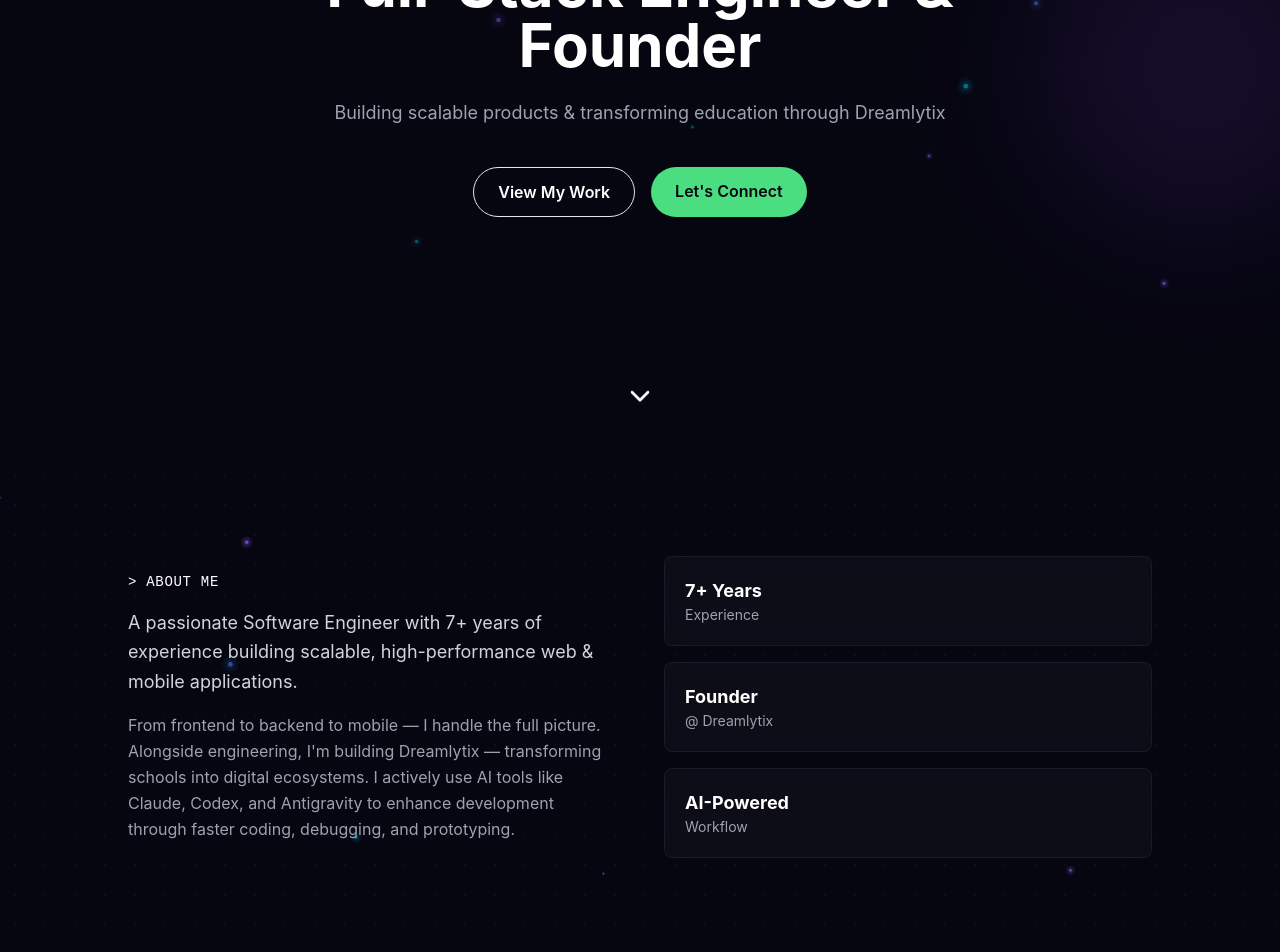
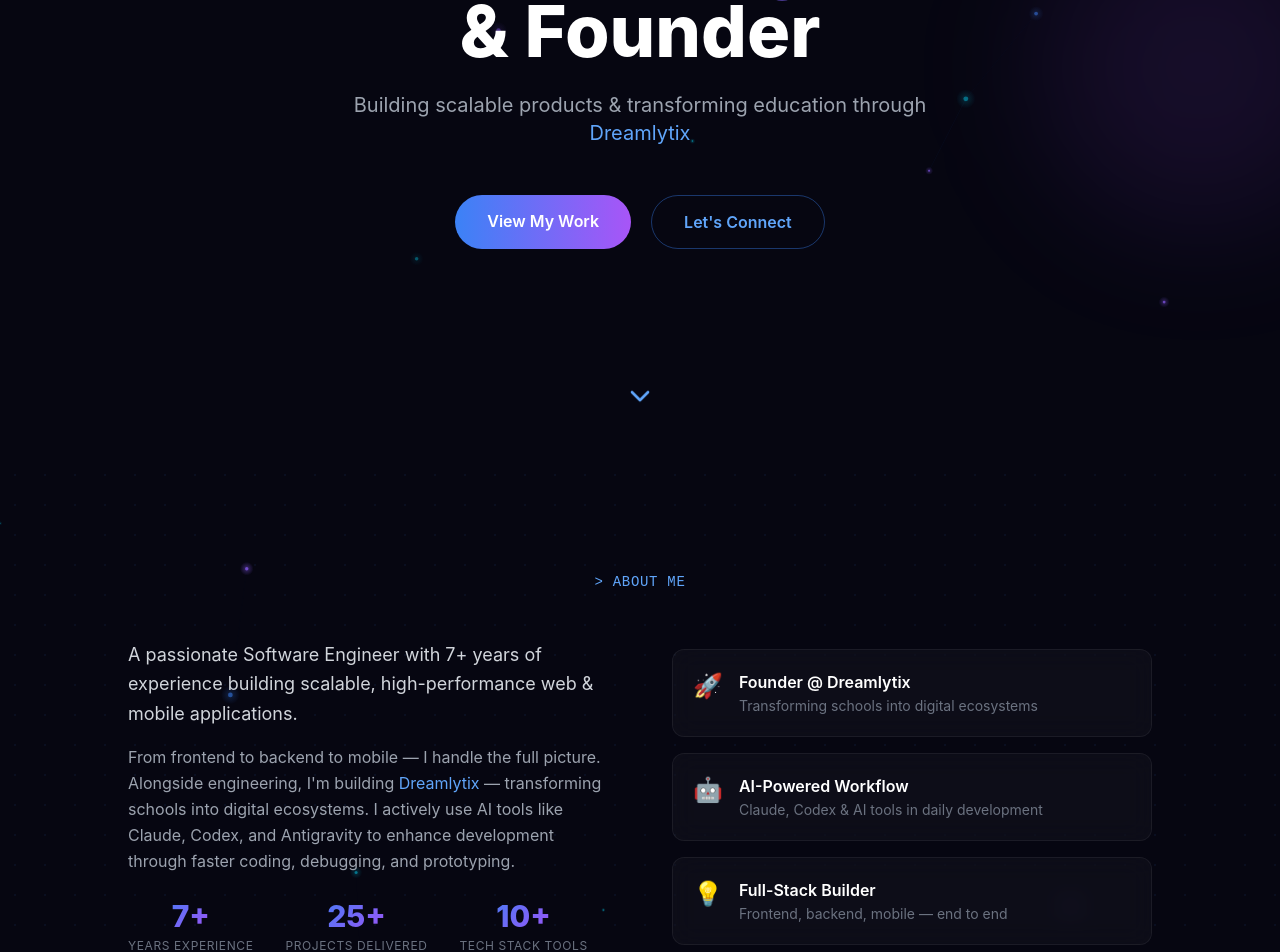
Before and after one commit to supimione/supimione.github.io, a Next.js app: page / in a window 1280 px wide. Shown: the part 340-1292 px from the top of the page. Built offline with nearby package versions, Linux system fonts and the light colour scheme.

Commit message:
feat: enhance hero with gradient text and about with count-up animations

```diff
--- a/src/components/About.tsx
+++ b/src/components/About.tsx
@@ -1,53 +1,114 @@
 "use client";
 
-import { motion } from "framer-motion";
+import { motion, useInView } from "framer-motion";
+import { useEffect, useRef, useState } from "react";
+
+function CountUp({ target, suffix = "" }: { target: number; suffix?: string }) {
+  const ref = useRef<HTMLSpanElement>(null);
+  const isInView = useInView(ref, { once: true });
+  const [count, setCount] = useState(0);
+
+  useEffect(() => {
+    if (!isInView) return;
+    let start = 0;
+    const duration = 1500;
+    const step = Math.ceil(target / (duration / 16));
+    const timer = setInterval(() => {
+      start += step;
+      if (start >= target) {
+        setCount(target);
+        clearInterval(timer);
+      } else {
+        setCount(start);
+      }
+    }, 16);
+    return () => clearInterval(timer);
+  }, [isInView, target]);
+
+  return (
+    <span ref={ref} className="text-gradient text-3xl font-extrabold">
+      {count}{suffix}
+    </span>
+  );
+}
 
 const highlights = [
-  { label: "7+ Years", desc: "Experience" },
-  { label: "Founder", desc: "@ Dreamlytix" },
-  { label: "AI-Powered", desc: "Workflow" },
+  { value: 7, suffix: "+", label: "Years Experience" },
+  { value: 25, suffix: "+", label: "Projects Delivered" },
+  { value: 10, suffix: "+", label: "Tech Stack Tools" },
 ];
 
 export default function About() {
   return (
-    <section id="about" className="relative py-24 px-6 z-10 dot-grid">
+    <section id="about" className="relative py-28 px-6 z-10 dot-grid">
       <div className="max-w-5xl mx-auto">
+        <motion.h2
+          initial={{ opacity: 0, y: 20 }}
+          whileInView={{ opacity: 1, y: 0 }}
+          viewport={{ once: true }}
+          className="font-mono text-blue-400 text-sm uppercase tracking-wider mb-12 text-center"
+        >
+          {">"} About Me
+        </motion.h2>
+
         <motion.div
           initial={{ opacity: 0, y: 40 }}
           whileInView={{ opacity: 1, y: 0 }}
           transition={{ duration: 0.6 }}
           viewport={{ once: true }}
-          className="grid md:grid-cols-2 gap-12 items-center"
+          className="grid md:grid-cols-2 gap-16 items-center"
         >
           <div>
-            <h2 className="font-mono text-neon text-sm uppercase tracking-wider mb-4">
-              {">"} About Me
-            </h2>
             <p className="text-gray-300 text-lg leading-relaxed mb-4">
               A passionate Software Engineer with 7+ years of experience
               building scalable, high-performance web &amp; mobile applications.
             </p>
-            <p className="text-gray-400 leading-relaxed">
+            <p className="text-gray-400 leading-relaxed mb-6">
               From frontend to backend to mobile — I handle the full picture.
-              Alongside engineering, I&apos;m building Dreamlytix — transforming
+              Alongside engineering, I&apos;m building{" "}
+              <span className="text-blue-400">Dreamlytix</span> — transforming
               schools into digital ecosystems. I actively use AI tools like
               Claude, Codex, and Antigravity to enhance development through
               faster coding, debugging, and prototyping.
             </p>
+            <div className="flex gap-8">
+              {highlights.map((h, i) => (
+                <motion.div
+                  key={h.label}
+                  initial={{ opacity: 0, y: 20 }}
+                  whileInView={{ opacity: 1, y: 0 }}
+                  transition={{ delay: i * 0.1, duration: 0.5 }}
+                  viewport={{ once: true }}
+                  className="text-center"
+                >
+                  <CountUp target={h.value} suffix={h.suffix} />
+                  <p className="text-gray-500 text-xs mt-1 uppercase tracking-wider">{h.label}</p>
+                </motion.div>
+              ))}
+            </div>
           </div>
 
           <div className="flex flex-col gap-4">
-            {highlights.map((h, i) => (
+            {[
+              { icon: "🚀", title: "Founder @ Dreamlytix", desc: "Transforming schools into digital ecosystems" },
+              { icon: "🤖", title: "AI-Powered Workflow", desc: "Claude, Codex & AI tools in daily development" },
+              { icon: "💡", title: "Full-Stack Builder", desc: "Frontend, backend, mobile — end to end" },
+            ].map((card, i) => (
               <motion.div
-                key={h.label}
+                key={card.title}
                 initial={{ opacity: 0, x: 30 }}
                 whileInView={{ opacity: 1, x: 0 }}
                 transition={{ delay: i * 0.15, duration: 0.5 }}
                 viewport={{ once: true }}
-                className="glass border-l-2 border-neon rounded-lg p-5 hover:shadow-neon-sm transition-all duration-300"
+                className="glass glass-hover rounded-xl p-5 transition-all duration-300 group"
               >
-                <p className="text-white font-bold text-lg">{h.label}</p>
-                <p className="text-gray-400 text-sm">{h.desc}</p>
+                <div className="flex items-start gap-4">
+                  <span className="text-2xl">{card.icon}</span>
+                  <div>
+                    <p className="text-white font-semibold">{card.title}</p>
+                    <p className="text-gray-500 text-sm mt-0.5">{card.desc}</p>
+                  </div>
+                </div>
               </motion.div>
             ))}
           </div>
--- a/src/components/Hero.tsx
+++ b/src/components/Hero.tsx
@@ -15,43 +15,47 @@ export default function Hero() {
           <TypingAnimation
             text="> Hey, I'm Supratim Das"
             speed={60}
-            className="font-mono text-lg md:text-xl text-neon"
+            className="font-mono text-lg md:text-xl text-accent"
           />
         </div>
 
         <motion.h1
-          initial={{ opacity: 0, y: 20 }}
+          initial={{ opacity: 0, y: 30 }}
           animate={{ opacity: 1, y: 0 }}
-          transition={{ delay: 2, duration: 0.6 }}
-          className="text-4xl md:text-6xl font-bold text-white mb-6"
+          transition={{ delay: 2, duration: 0.8, ease: "easeOut" }}
+          className="text-5xl md:text-7xl font-extrabold mb-6 leading-tight"
         >
-          Full-Stack Engineer &amp; Founder
+          <span className="text-gradient">Full-Stack Engineer</span>
+          <br />
+          <span className="text-white">&amp; Founder</span>
         </motion.h1>
 
         <motion.p
           initial={{ opacity: 0, y: 20 }}
           animate={{ opacity: 1, y: 0 }}
           transition={{ delay: 2.3, duration: 0.6 }}
-          className="text-lg text-gray-400 mb-10 max-w-2xl mx-auto"
+          className="text-lg md:text-xl text-gray-400 mb-12 max-w-2xl mx-auto leading-relaxed"
         >
-          Building scalable products &amp; transforming education through Dreamlytix
+          Building scalable products &amp; transforming education through{" "}
+          <span className="text-blue-400">Dreamlytix</span>
         </motion.p>
 
         <motion.div
           initial={{ opacity: 0, y: 20 }}
           animate={{ opacity: 1, y: 0 }}
           transition={{ delay: 2.6, duration: 0.6 }}
-          className="flex gap-4 justify-center flex-wrap"
+          className="flex gap-5 justify-center flex-wrap"
         >
           <a
             href="#projects"
-            className="px-6 py-3 rounded-full border border-neon text-neon font-semibold hover:shadow-neon transition-all duration-300"
+            className="group relative px-8 py-3.5 rounded-full bg-gradient-to-r from-blue-500 to-purple-500 text-white font-semibold overflow-hidden transition-all duration-300 hover:shadow-glow"
           >
-            View My Work
+            <span className="relative z-10">View My Work</span>
+            <div className="absolute inset-0 bg-gradient-to-r from-blue-600 to-purple-600 opacity-0 group-hover:opacity-100 transition-opacity duration-300" />
           </a>
           <a
             href="#contact"
-            className="px-6 py-3 rounded-full bg-green-400 text-darkBg font-semibold hover:bg-green-300 transition-all duration-300"
+            className="px-8 py-3.5 rounded-full border border-blue-500/40 text-blue-400 font-semibold hover:border-blue-400 hover:shadow-glow-sm btn-glow transition-all duration-300"
           >
             Let&apos;s Connect
           </a>
@@ -61,11 +65,11 @@ export default function Hero() {
       <motion.div
         initial={{ opacity: 0 }}
         animate={{ opacity: 1 }}
-        transition={{ delay: 3, duration: 0.6 }}
+        transition={{ delay: 3.2, duration: 0.6 }}
         className="absolute bottom-10"
       >
         <a href="#about">
-          <FiChevronDown className="text-neon animate-bounce-slow" size={32} />
+          <FiChevronDown className="text-blue-400 animate-bounce-slow" size={32} />
         </a>
       </motion.div>
     </section>
```
